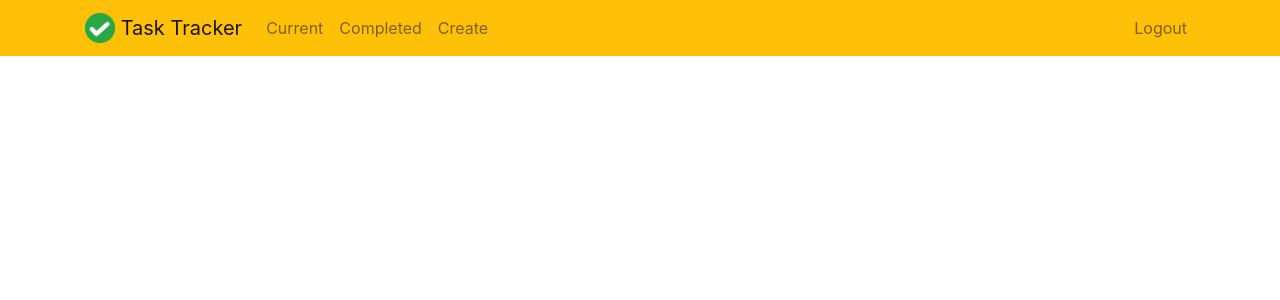
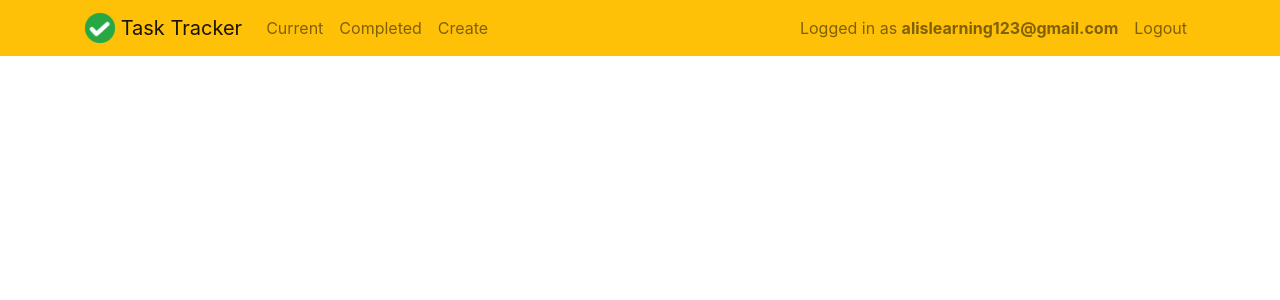
Before and after one commit to aahmad4/Task-Tracker, a Django app: template task/templates/task/base.html in a window 1280 px wide. Shown: the top 300 px of the page. Run offline with Django 3.2, Linux system fonts and the light colour scheme; a user stored in the database is signed in; tables that the repository leaves empty hold one stand-in row (values such as "Sample post"); the template is opened without the code that fills it: most values are stand-ins (such as "Sample title", 1, 10 or a date in 2020); some libraries are stand-ins or nearby versions.

Commit message:
Create Requirements.txt / Local Settings & Add Navbar Item To See Logged In Users Username

```diff
--- /dev/null
+++ b/requirements.txt
@@ -0,0 +1,4 @@
+asgiref==3.3.1
+Django==3.1.7
+pytz==2020.1
+sqlparse==0.4.1
--- a/task/templates/task/base.html
+++ b/task/templates/task/base.html
@@ -43,6 +43,9 @@
     <ul class="navbar-nav ml-auto">
             {% if user.is_authenticated %}
                 <li class="nav-item">
+                    <a class="nav-link" href="#">Logged in as <strong>{{ user.username }}</strong></a>
+                </li>
+                <li class="nav-item">
                     <a href="#" onclick="$('#signOutBtn').click()" class="nav-link">Logout</a>
                     <form style='display: none;' method="POST" action="{% url 'logoutuser' %}">
                         {% csrf_token %}
--- a/task_tracker/settings.py
+++ b/task_tracker/settings.py
@@ -123,3 +123,8 @@ STATIC_URL = '/static/'
 STATIC_ROOT = os.path.join(BASE_DIR, 'static')
 
 LOGIN_URL = '/login'
+
+try:
+    from .local_settings import *
+except ImportError:
+    print("No local file, you must be on production.")
```
Also changed, not shown: db.sqlite3.
